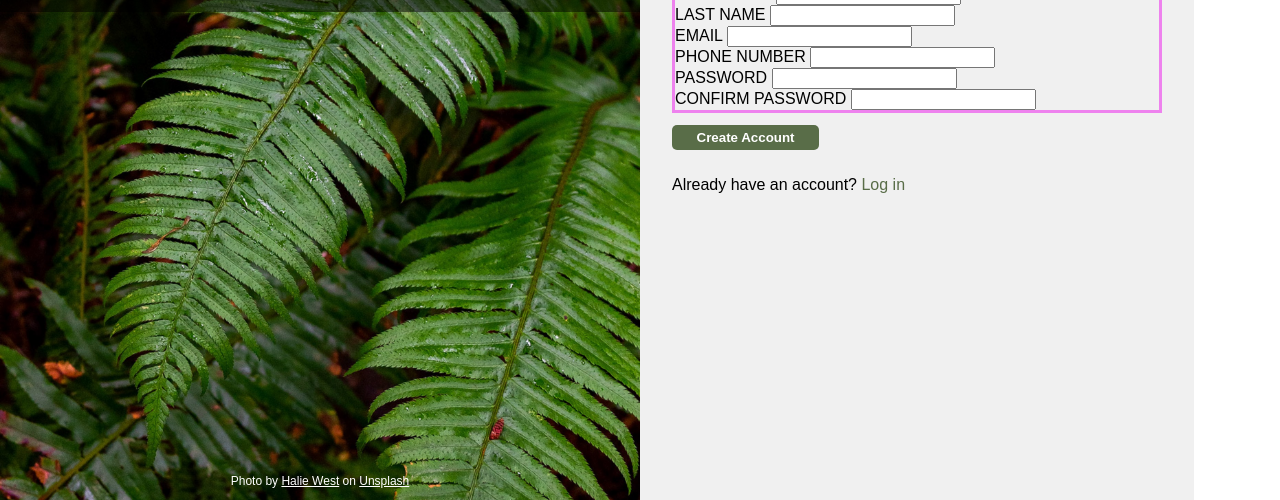
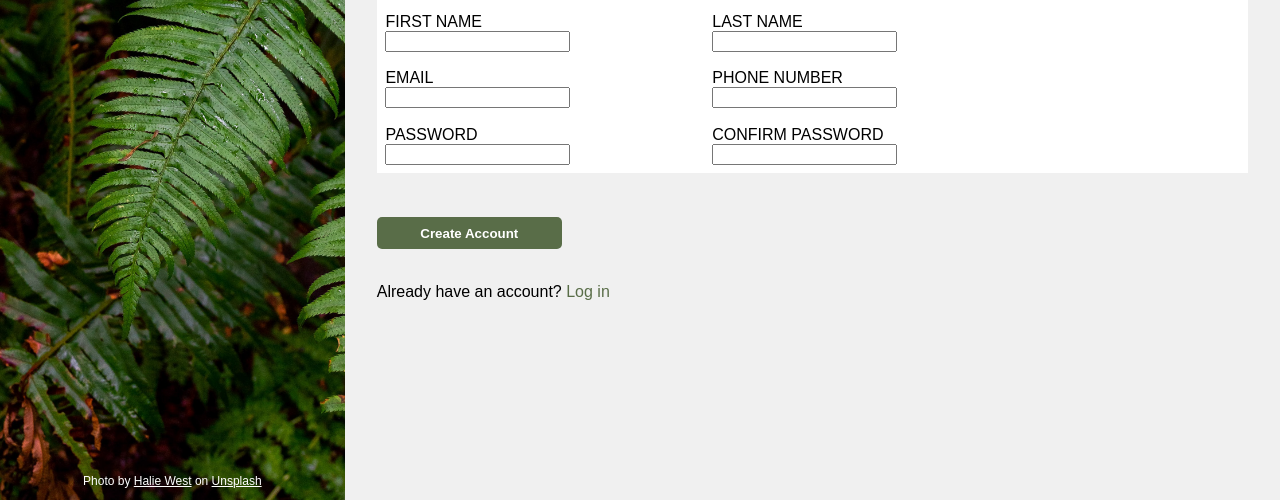
Before and after one commit to AbdurrahmanAfsa/signUpForm, a plain HTML site: page index.html in a window 1280 px wide. Shown: the part 300-800 px from the top of the page. Drawn offline with Linux system fonts and the light colour scheme.

Commit message:
initial styling of the form

```diff
--- a/style.css
+++ b/style.css
@@ -9,7 +9,7 @@ body{
 .leftSide{
     background-image: url("pictures/halie-west-25xggax4bSA-unsplash.jpg");
     background-size: cover;
-    width: 50%;
+    width: 35%;
     position: relative;
     color: white;
     text-align: center;
@@ -55,12 +55,8 @@ body{
     padding-bottom: 6%;
 }
 
-.form{
-    border: 3px solid violet;
-}
-
 .createAccount{
-    padding-top: 2.5%;
+    padding-top: 5%;
 }
 
 .createAccount button{
@@ -80,3 +76,18 @@ body{
     color: #596D48;
     text-decoration: none;
 }
+
+form{
+    background-color: white;
+    width: 100%;
+}
+
+form div{
+    display: inline-block;
+    width: 35%;
+    padding: 1%;
+}
+
+input{
+    display: block;
+}
```
